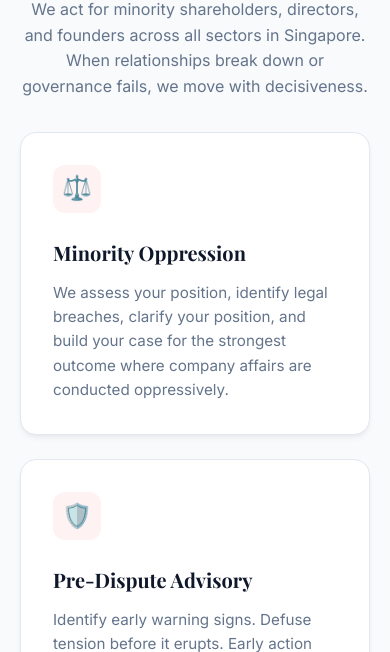
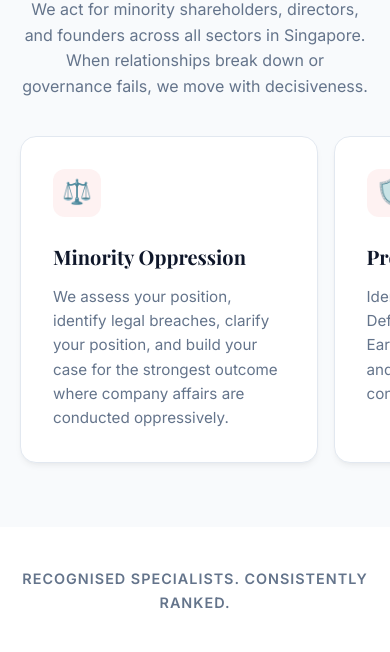
Before and after one commit to Az8-max/Website-Tests, a plain HTML site: page index.html in a window 390 px wide. Shown: the part 3212-3864 px from the top of the page. Drawn offline with nearby package versions, Linux system fonts and the light colour scheme; a web font is replaced by a local one.

Commit message:
Convert Services grid to horizontal scrolling slider on mobile to save vertical space

```diff
--- a/index.html
+++ b/index.html
@@ -12,7 +12,7 @@
     <link href="https://fonts.googleapis.com/css2?family=Inter:wght@400;500;600&family=Playfair+Display:ital,wght@0,600;0,700;1,600&display=swap" rel="stylesheet" />
     <link rel="stylesheet" href="https://cdn.jsdelivr.net/npm/swiper@11/swiper-bundle.min.css" />
 
-    <link rel="stylesheet" href="style.css?v=29" />
+    <link rel="stylesheet" href="style.css?v=30" />
   </head>
   <body>
     <!-- Header -->
--- a/style.css
+++ b/style.css
@@ -718,9 +718,29 @@ a:hover {
   }
 
   /* Cards & Case Studies Grids */
-  .case-studies-grid, .cards-grid, .leading-practice-grid {
+  .case-studies-grid, .leading-practice-grid {
     grid-template-columns: 1fr !important;
     gap: 24px;
+  }
+
+  /* Services Grid Slider on Mobile */
+  .cards-grid {
+    display: flex !important;
+    flex-wrap: nowrap;
+    overflow-x: auto;
+    scroll-snap-type: x mandatory;
+    margin: 0 -20px;
+    padding: 4px 20px 24px 20px; /* shadow clipping prevention */
+    gap: 16px;
+    scrollbar-width: none;
+  }
+  .cards-grid::-webkit-scrollbar {
+    display: none;
+  }
+  .cards-grid .feature-card {
+    scroll-snap-align: center;
+    flex: 0 0 85%;
+    height: auto;
   }
   .case-study-card {
     height: 250px !important;
```
